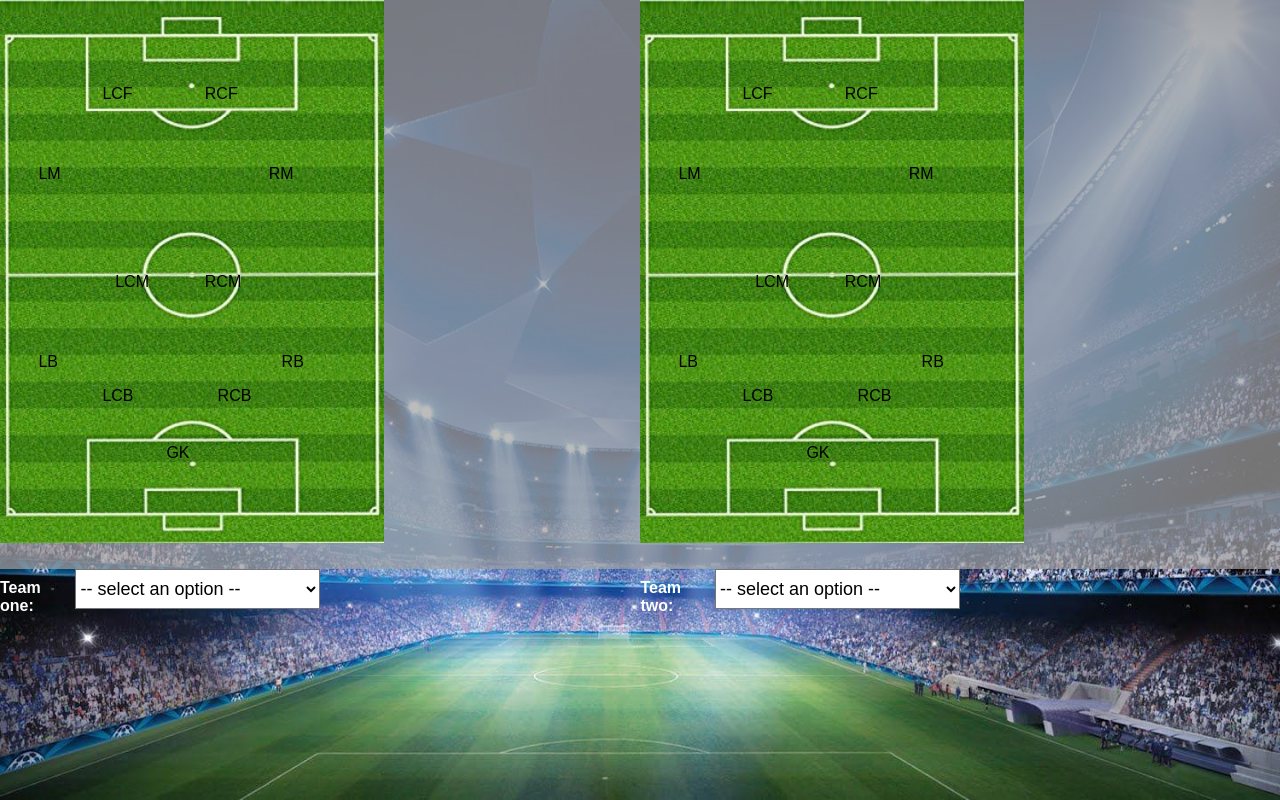
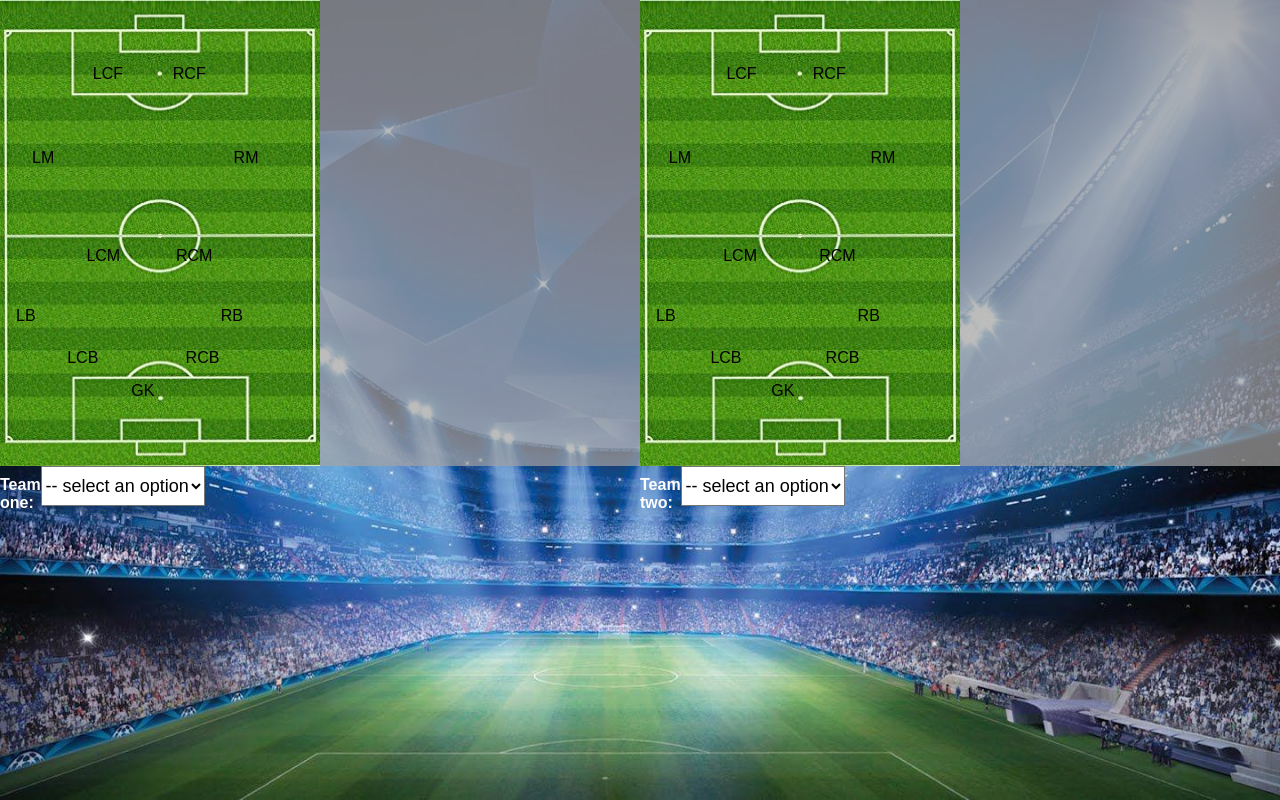
Before and after one commit to nemanjasoc/soccer, a website: page gameplay.html in a window 1280 px wide. Drawn offline with Linux system fonts and the light colour scheme.

Commit message:
Reset left and right team

```diff
--- a/css/style.css
+++ b/css/style.css
@@ -55,15 +55,15 @@ body {
 .football-pitch {
     width: 100%;
     background: #a4a3a3b5;
+    display: flex;
 }
 
 .football-pitch img {
     max-width: 900px;
-    width: 50%;
+    width: 100%;
     max-height: 600px;
     height: 100%;
-    margin-right: 20%;
-    margin-bottom: 2%;
+    margin-bottom: 4%;
 }
 
 .chose-team {
@@ -71,7 +71,6 @@ body {
     justify-content: space-between;
     width: 100%;
 }
-
 
 /*Modals*/
 
@@ -133,9 +132,9 @@ select[name=selectTeam-2] {
     color: black;
     font-size: 18px;
     text-align: left;
-    max-width: 900px;
-    width: 20%;
-    margin-right: 25%;
+    max-width: 190px;
+    width: 100%;
+    margin-right: 34%;
     height: 40px;
 }
 
@@ -207,123 +206,138 @@ h4 {
 
 /*Standard players position (formation 4-4-2)*/
 
-#players {
+#left-team-standard {
     position: relative;
     display: flex;
+    max-width: 420px;
+    width: 100%;
+    margin-right: 25%;
 }
 
-#players > div {
+#left-team-standard > div {
     position: absolute;
 }
 
 #left-team-GK {
-    top: 78%;
-    left: 13%;
+    top: 82%;
+    left: 41%;
 }
 
 #left-team-RB {
-    top: 62%;
-    left: 22%;
+    top: 66%;
+    left: 69%;
 }
 
 #left-team-LB {
-    top: 62%;
-    left: 3%;
+    top: 66%;
+    left: 5%;
 }
 
 #left-team-RCB {
-    top: 68%;
-    left: 17%;
+    top: 75%;
+    left: 58%;
 }
 
 #left-team-LCB {
-    top: 68%;
-    left: 8%;
+    top: 75%;
+    left: 21%;
 }
 
 #left-team-RCM {
-    top: 48%;
-    left: 16%;
+    top: 53%;
+    left: 55%;
 }
 
 #left-team-LCM {
-    top: 48%;
+    top: 53%;
+    left: 27%;
+}
+
+#left-team-RM {
+    top: 32%;
+    left: 73%;;
+}
+
+#left-team-LM {
+    top: 32%;
+    left: 10%;
+}
+
+#left-team-RCF {
+    top: 14%;
+    left: 54%;
+}
+
+#left-team-LCF {
+    top: 14%;
+    left: 29%;
+}
+
+#right-team-standard {
+    position: relative;
+    display: flex;
+    max-width: 400px;
+    width: 100%;
+    margin-right: 25%;
+}
+
+#right-team-standard > div {
+    position: absolute;
+}
+
+#right-team-GK {
+    top: 82%;
+    left: 41%;
+}
+
+#right-team-RB {
+    top: 66%;
+    left: 68%;
+}
+
+#right-team-LB {
+    top: 66%;
+    left: 5%;
+}
+
+#right-team-RCB {
+    top: 75%;
+    left: 58%;
+}
+
+#right-team-LCB {
+    top: 75%;
+    left: 22%
+}
+
+#right-team-RCM {
+    top: 53%;
+    left: 56%;
+}
+
+#right-team-LCM {
+    top: 53%;
+    left: 26%;
+}
+
+#right-team-RM {
+    top: 32%;
+    left: 72%;
+}
+
+#right-team-LM {
+    top: 32%;
     left: 9%;
 }
 
-#left-team-RM {
-    top: 29%;
-    left: 21%;
-}
-
-#left-team-LM {
-    top: 29%;
-    left: 3%;
-}
-
-#left-team-RCF {
-    top: 15%;
-    left: 16%;
-}
-
-#left-team-LCF {
-    top: 15%;
-    left: 8%;
-}
-
-#right-team-GK {
-    top: 78%;
-    left: 63%;
-}
-
-#right-team-RB {
-    top: 62%;
-    left: 72%;
-}
-
-#right-team-LB {
-    top: 62%;
-    left: 53%;
-}
-
-#right-team-RCB {
-    top: 68%;
-    left: 67%;
-}
-
-#right-team-LCB {
-    top: 68%;
-    left: 58%;
-}
-
-#right-team-RCM {
-    top: 48%;
-    left: 66%;
-}
-
-#right-team-LCM {
-    top: 48%;
-    left: 59%;
-}
-
-#right-team-RM {
-    top: 29%;
-    left: 71%;
-}
-
-#right-team-LM {
-    top: 29%;
-    left: 53%;
-}
-
 #right-team-RCF {
-    top: 15%;
-    left: 66%;
+    top: 14%;
+    left: 54%;
 }
 
 #right-team-LCF {
-    top: 15%;
-    left: 58%;
+    top: 14%;
+    left: 27%;
 }
 
 .number {
@@ -387,7 +401,7 @@ button.remove-button {
     max-width: 180px;
     width: 100%;
     top: 5%;
-    left: 35%;
+    left: 117%;
 }
 
 #right-team-reserve {
@@ -396,7 +410,7 @@ button.remove-button {
     max-width: 180px;
     width: 100%;
     top: 5%;
-    left: 85%;
+    left: 120%;
 }
 
 .reserve-player-data {
--- a/gameplay.html
+++ b/gameplay.html
@@ -9,39 +9,12 @@
 </head>
 <body>
     <div class="football-stadium">
+
         <div class="football-pitch">
-            <div id="players">
-                <img src="img/football-pitch.jpg">
-                <div id="left-team-GK" onClick="changePlayer('GK')">GK</div>
-                <div id="left-team-RB" onClick="changePlayer('RB')">RB</div>
-                <div id="left-team-LB" onClick="changePlayer('LB')">LB</div>
-                <div id="left-team-RCB" onClick="changePlayer('RCB')">RCB</div>
-                <div id="left-team-LCB" onClick="changePlayer('LCB')">LCB</div>
-                <div id="left-team-RCM" onClick="changePlayer('RCM')">RCM</div>
-                <div id="left-team-LCM" onClick="changePlayer('LCM')">LCM</div>
-                <div id="left-team-RM" onClick="changePlayer('RM')">RM</div>
-                <div id="left-team-LM" onClick="changePlayer('LM')">LM</div>
-                <div id="left-team-RCF" onClick="changePlayer('RCF')">RCF</div>
-                <div id="left-team-LCF" onClick="changePlayer('LCF')">LCF</div>
+            <div id="left-team-standard"></div>
+            <div id="right-team-standard"></div>
+        </div>
 
-                <div id="left-team-reserve" onClick="changePlayer()"></div>
-
-                <img src="img/football-pitch.jpg">
-                <div id="right-team-GK" onClick="changePlayer('GK')">GK</div>
-                <div id="right-team-RB" onClick="changePlayer('RB')">RB</div>
-                <div id="right-team-LB" onClick="changePlayer('LB')">LB</div>
-                <div id="right-team-RCB" onClick="changePlayer('RCB')">RCB</div>
-                <div id="right-team-LCB" onClick="changePlayer('LCB')">LCB</div>
-                <div id="right-team-RCM" onClick="changePlayer('RCM')">RCM</div>
-                <div id="right-team-LCM" onClick="changePlayer('LCM')">LCM</div>
-                <div id="right-team-RM" onClick="changePlayer('RM')">RM</div>
-                <div id="right-team-LM" onClick="changePlayer('LM')">LM</div>
-                <div id="right-team-RCF" onClick="changePlayer('RCF')">RCF</div>
-                <div id="right-team-LCF" onClick="changePlayer('LCF')">LCF</div>
-
-                <div id="right-team-reserve" onClick="changePlayer()"></div>
-            </div>
-        </div>
         <div class="chose-team">
             <h4>Team one:</h4>
             <select name="selectTeam-1" id="select-left-team" onchange="selectLeftTeam()">
@@ -50,6 +23,7 @@
             <select name="selectTeam-2" id="select-right-team" onchange="selectRightTeam()">
             </select>
         </div>
+
     </div>
     <script src="js/databaseFunctions.js"></script>
     <script src="js/gameplay.js"></script>
--- a/js/gameplay.js
+++ b/js/gameplay.js
@@ -3,6 +3,9 @@
 window.onload = function(){
 	choseLeftTeam();
 	choseRightTeam();
+
+	resetLeftTeam();
+	resetRightTeam();
 }
 
 var playerToBeReplaced;
@@ -125,9 +128,12 @@ function choseLeftTeam() {
 
 function selectLeftTeam() {
 	var mojTim = document.getElementById("select-left-team");
+
+    resetLeftTeam();
+
     var teamID =  mojTim.options[mojTim.selectedIndex].value;
 
-    displayLeftTeamPlayers(teamID);
+   	displayLeftTeamPlayers(teamID);
 };
 
 function choseRightTeam() {
@@ -144,6 +150,9 @@ function choseRightTeam() {
 
 function selectRightTeam() {
     var mojTim = document.getElementById("select-right-team");
+
+    resetRightTeam();
+
     var teamID =  mojTim.options[mojTim.selectedIndex].value;
 
     displayRightTeamPlayers(teamID);
@@ -165,6 +174,44 @@ function getPlayerCondition() {
 	    case 5:
 	        return '<div class="arrow-up"><i class="fa fa-arrow-up" aria-hidden="true"></i></div>';
 	};
+}
+
+function resetLeftTeam() {
+	 var template = `<img src="img/football-pitch.jpg">` +
+        				`<div id="left-team-GK" onClick="changePlayer('GK')">GK</div>` +
+        				`<div id="left-team-RB" onClick="changePlayer('RB')">RB</div>` +
+        				`<div id="left-team-LB" onClick="changePlayer('LB')">LB</div>` +
+        				`<div id="left-team-RCB" onClick="changePlayer('RCB')">RCB</div>` +
+        				`<div id="left-team-LCB" onClick="changePlayer('LCB')">LCB</div>` +
+        				`<div id="left-team-RCM" onClick="changePlayer('RCM')">RCM</div>` +
+        				`<div id="left-team-LCM" onClick="changePlayer('LCM')">LCM</div>` +
+        				`<div id="left-team-RM" onClick="changePlayer('RM')">RM</div>` +
+        				`<div id="left-team-LM" onClick="changePlayer('LM')">LM</div>` +
+        				`<div id="left-team-RCF" onClick="changePlayer('RCF')">RCF</div>` +
+        				`<div id="left-team-LCF" onClick="changePlayer('LCF')">LCF</div>` +
+
+        				`<div id="left-team-reserve" onClick="changePlayer()"></div>`
+
+   document.getElementById("left-team-standard").innerHTML = template;
+}
+
+function resetRightTeam(player) {
+	 var template = `<img src="img/football-pitch.jpg">` +
+        				`<div id="right-team-GK" onClick="changePlayer('GK')">GK</div>` +
+        				`<div id="right-team-RB" onClick="changePlayer('RB')">RB</div>` +
+        				`<div id="right-team-LB" onClick="changePlayer('LB')">LB</div>` +
+        				`<div id="right-team-RCB" onClick="changePlayer('RCB')">RCB</div>` +
+        				`<div id="right-team-LCB" onClick="changePlayer('LCB')">LCB</div>` +
+        				`<div id="right-team-RCM" onClick="changePlayer('RCM')">RCM</div>` +
+        				`<div id="right-team-LCM" onClick="changePlayer('LCM')">LCM</div>` +
+        				`<div id="right-team-RM" onClick="changePlayer('RM')">RM</div>` +
+        				`<div id="right-team-LM" onClick="changePlayer('LM')">LM</div>` +
+        				`<div id="right-team-RCF" onClick="changePlayer('RCF')">RCF</div>` +
+        				`<div id="right-team-LCF" onClick="changePlayer('LCF')">LCF</div>` +
+
+        				`<div id="right-team-reserve" onClick="changePlayer()"></div>`
+
+    document.getElementById("right-team-standard").innerHTML = template;
 }
 
 function changePlayer(position) {
```
